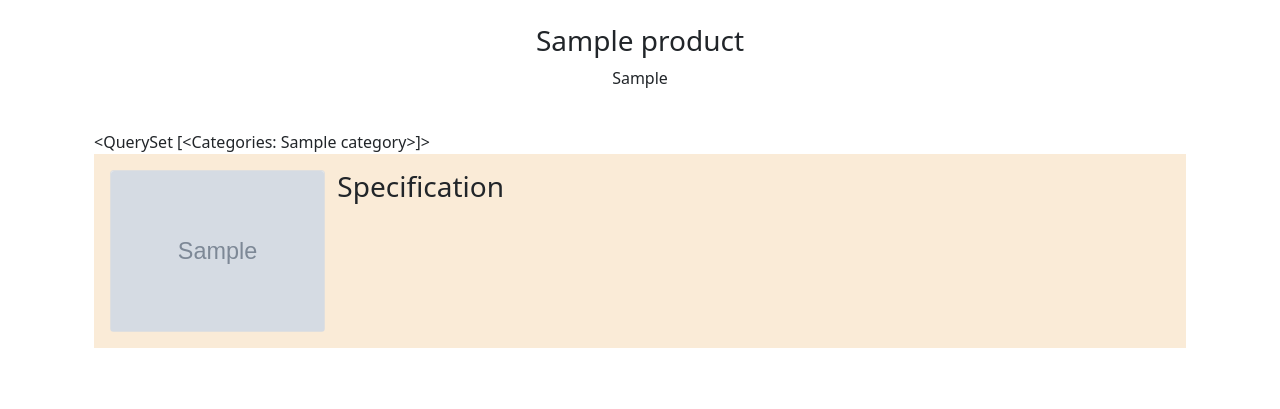
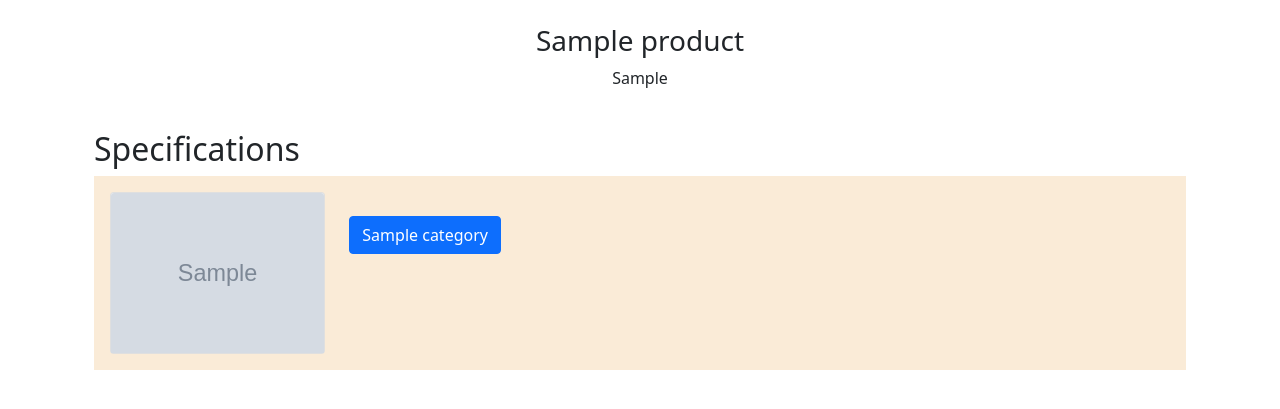
Before and after one commit to sa-y-an/ims2, a Django app: a page that uses templates/frontend/inventory.html in a window 1280 px wide. Shown: the part 56-465 px from the top of the page. Run offline with Django 4.2, Linux system fonts and the light colour scheme; tables that the repository leaves empty hold one stand-in row (values such as "Sample post"); grey boxes marked "Sample" are stand-in pictures.

Commit message:
categories

```diff
--- a/templates/frontend/inventory.html
+++ b/templates/frontend/inventory.html
@@ -18,7 +18,9 @@
 
         <br/>
 
-        {{categories}}
+        <h2>
+            Specifications
+        </h2>
 
         <div class="container box">
             <div class="left">
@@ -29,9 +31,15 @@
             <div class="right">
 
                 <div class="container text-center">
-                    <h3>
-                        Specification
-                    </h3>
+
+                    <br>
+                    <div class="container">
+                        {% for category in categories %}
+                        <a href="{% url 'frontend:productPage' category.slug %}" class="btn btn-primary">
+                            {{category.title}} </a>
+                        {% endfor %}
+                    </div>
+
 
 
 
```
